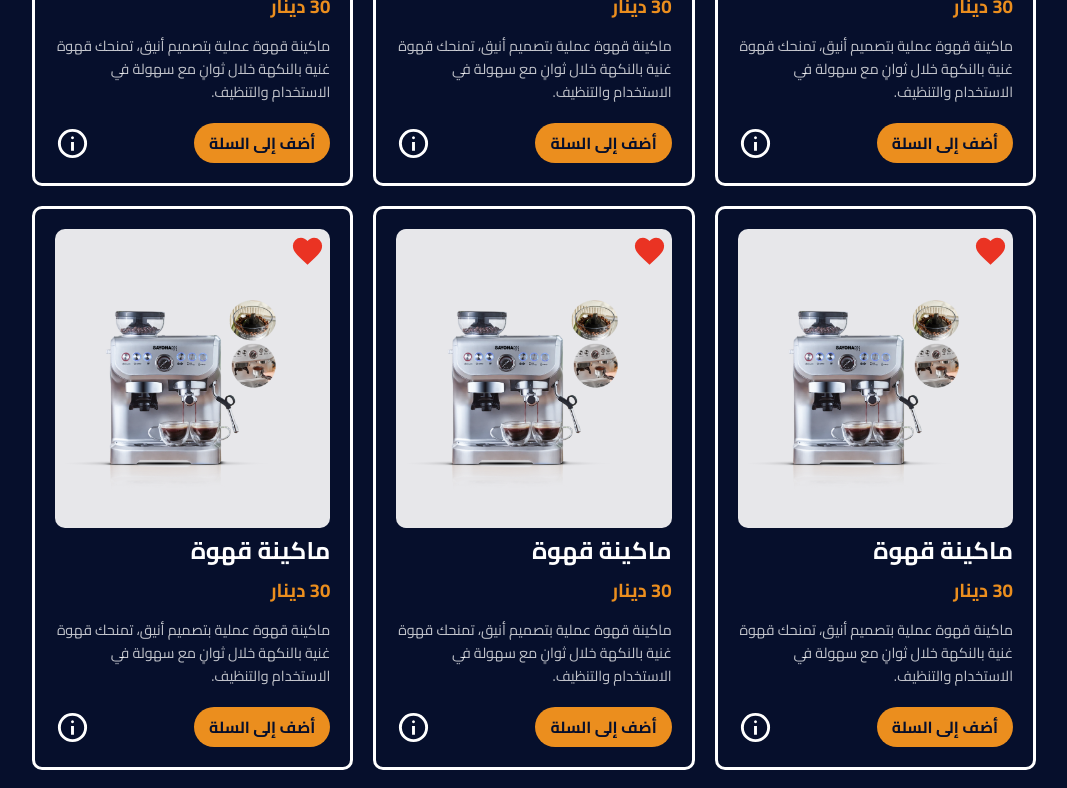
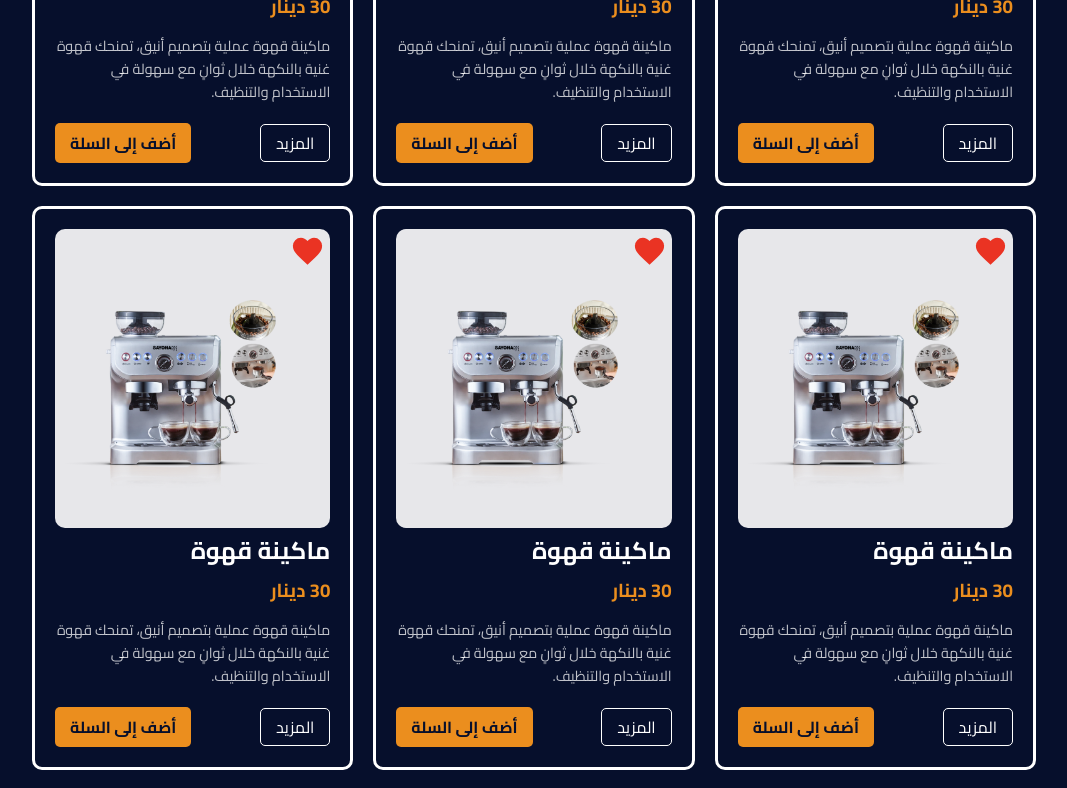
Before and after one commit to mzarifeh05/EZ-Home, a React (Vite) app in the folder Frontend/: page / in a window 1280 px wide. Shown: the part 1280-2068 px from the top of the page, without its empty margins (106-1173 px from the left). Built offline with nearby package versions, Linux system fonts and the light colour scheme.

Commit message:
editing card style

```diff
--- a/Frontend/src/components/Card/Card.jsx
+++ b/Frontend/src/components/Card/Card.jsx
@@ -3,6 +3,7 @@ import style from './Card.module.css'
 import filledHeart from '../../assets/filled-favorite-icon.svg'
 import testPhoto from '../../assets/test-photos/coffee-machine.png'
 import infoIcon from '../../assets/info-icon.svg'
+import { Link } from 'react-router-dom'
 
 const Card = () => {
     return (
@@ -16,8 +17,9 @@ const Card = () => {
                 <h3>30 دينار</h3>
                 <p>ماكينة قهوة عملية بتصميم أنيق، تمنحك قهوة غنية بالنكهة خلال ثوانٍ مع سهولة في الاستخدام والتنظيف.</p>
                 <div>
+                    {/* <img src={infoIcon} alt="" /> */}
+                    <Link className={style.a} to=''>المزيد</Link>
                     <button>أضف إلى السلة</button>
-                    <img src={infoIcon} alt="" />
                 </div>
             </div>
         </div>
--- a/Frontend/src/components/Card/Card.module.css
+++ b/Frontend/src/components/Card/Card.module.css
@@ -57,7 +57,7 @@
     background-color: #EB8E1E;
     padding: 5px 15px;
     border: none;
-    border-radius: 50px;
+    border-radius: 5px;
     cursor: pointer;
     font-size: 1rem;
     font-weight: bolder;
@@ -100,3 +100,21 @@
     opacity: 1;
     transform: scale(0.9);
 }
+
+.a {
+    color: white;
+    font-size: 1rem;
+    border: solid 1px white;
+    padding: 3px 15px;
+    border-radius: 5px;
+    text-decoration: none;
+}
+
+.a:hover {
+    color: #060F2C;
+    background-color: rgba(255, 255, 255, 0.9);
+}
+
+.a:active {
+    transform: scale(0.9);
+}
```
